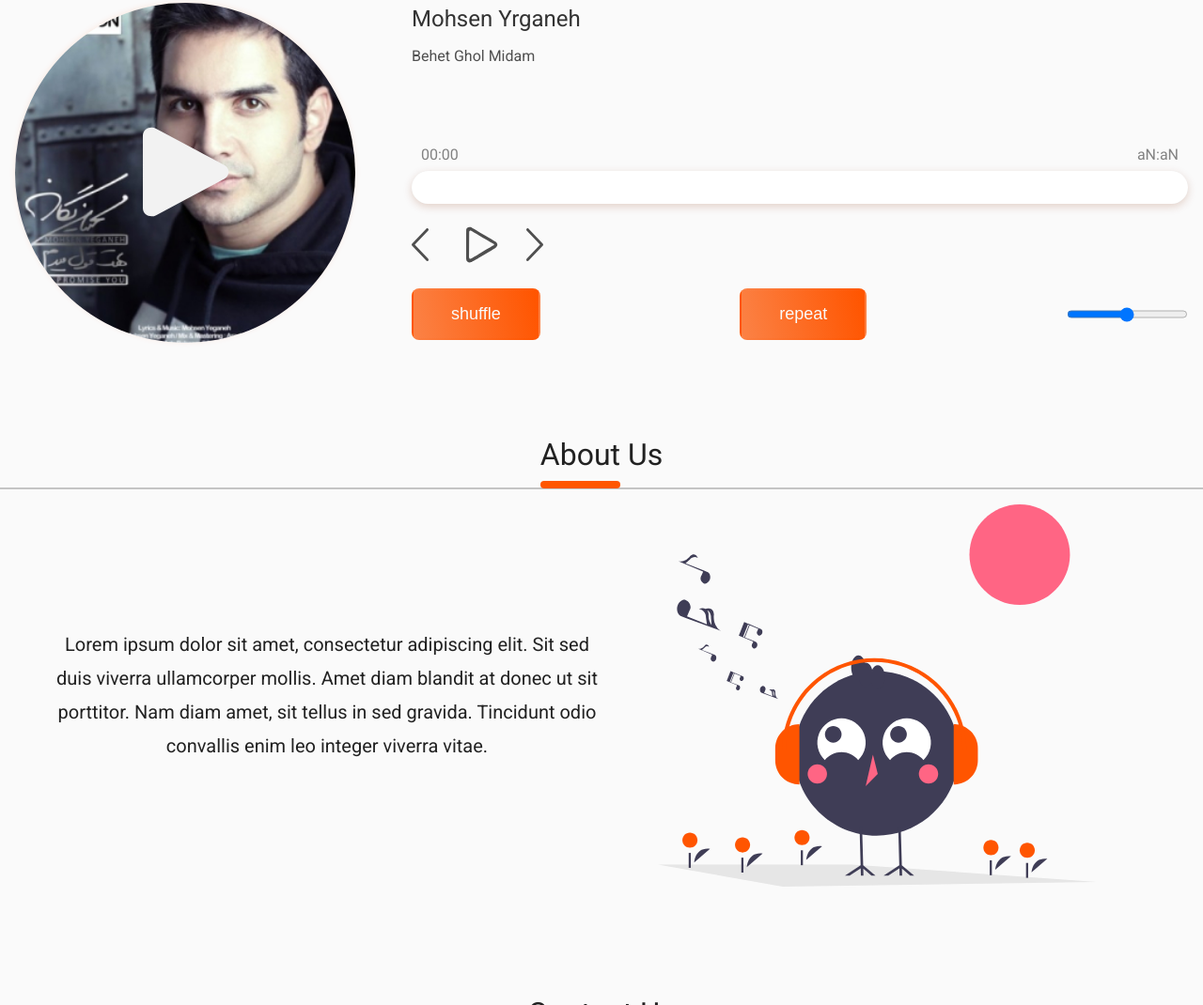
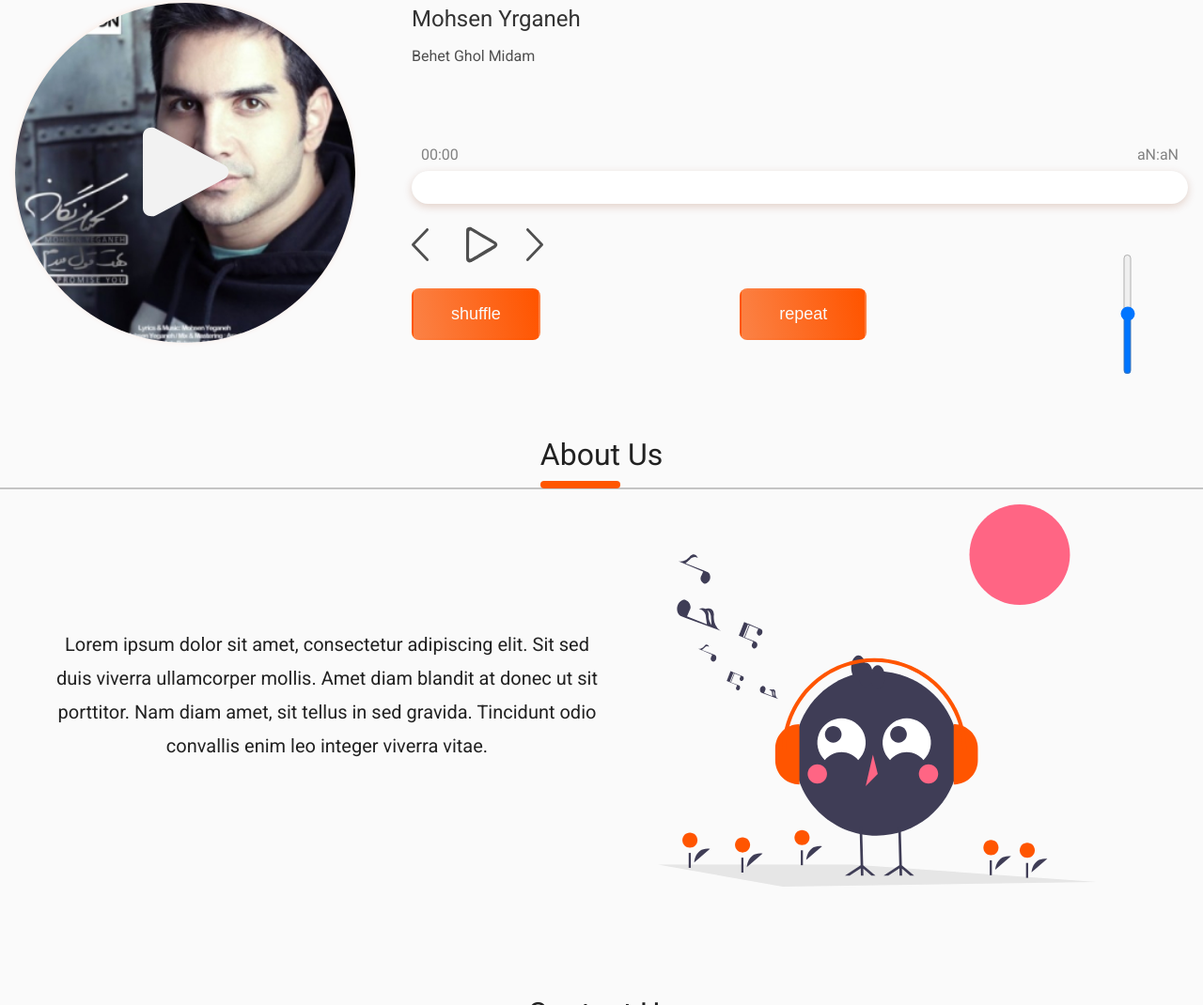
Before and after one commit to mahdi-eth/Music-Player, a plain HTML site: page MusicPlayer/index.html in a window 1280 px wide. Shown: the part 1821-2891 px from the top of the page at 94% size. Drawn offline with Linux system fonts and the light colour scheme.

Commit message:
Add files via upload

```diff
--- a/MusicPlayer/CSS/Modules/components.css
+++ b/MusicPlayer/CSS/Modules/components.css
@@ -126,3 +126,8 @@
   .form-control:focus {
     border: 0.1rem solid var(--primary-color);
   }
+
+  #volume {
+    transform: rotate(270deg);
+    cursor: grabbing;
+  }
```
